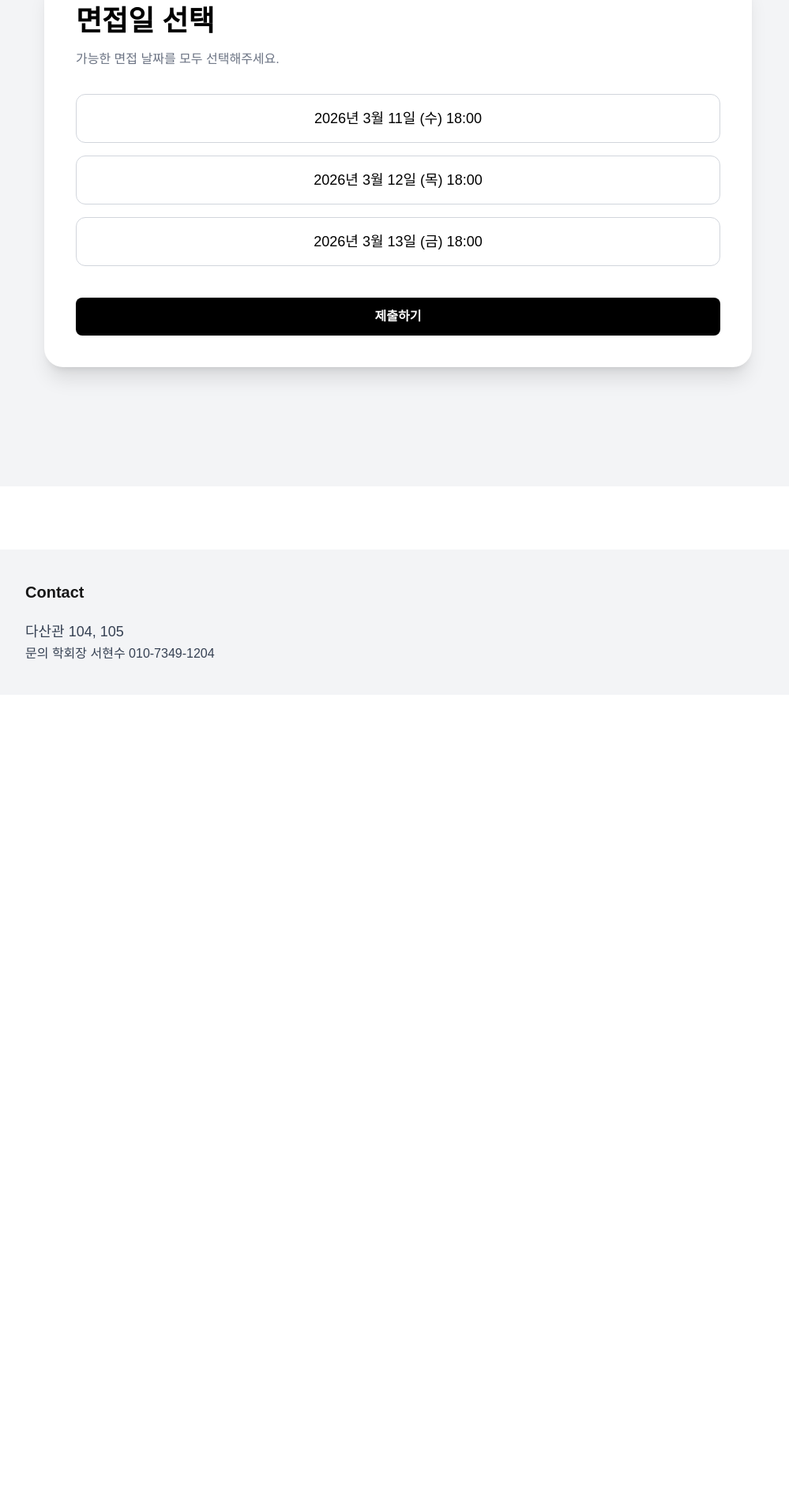
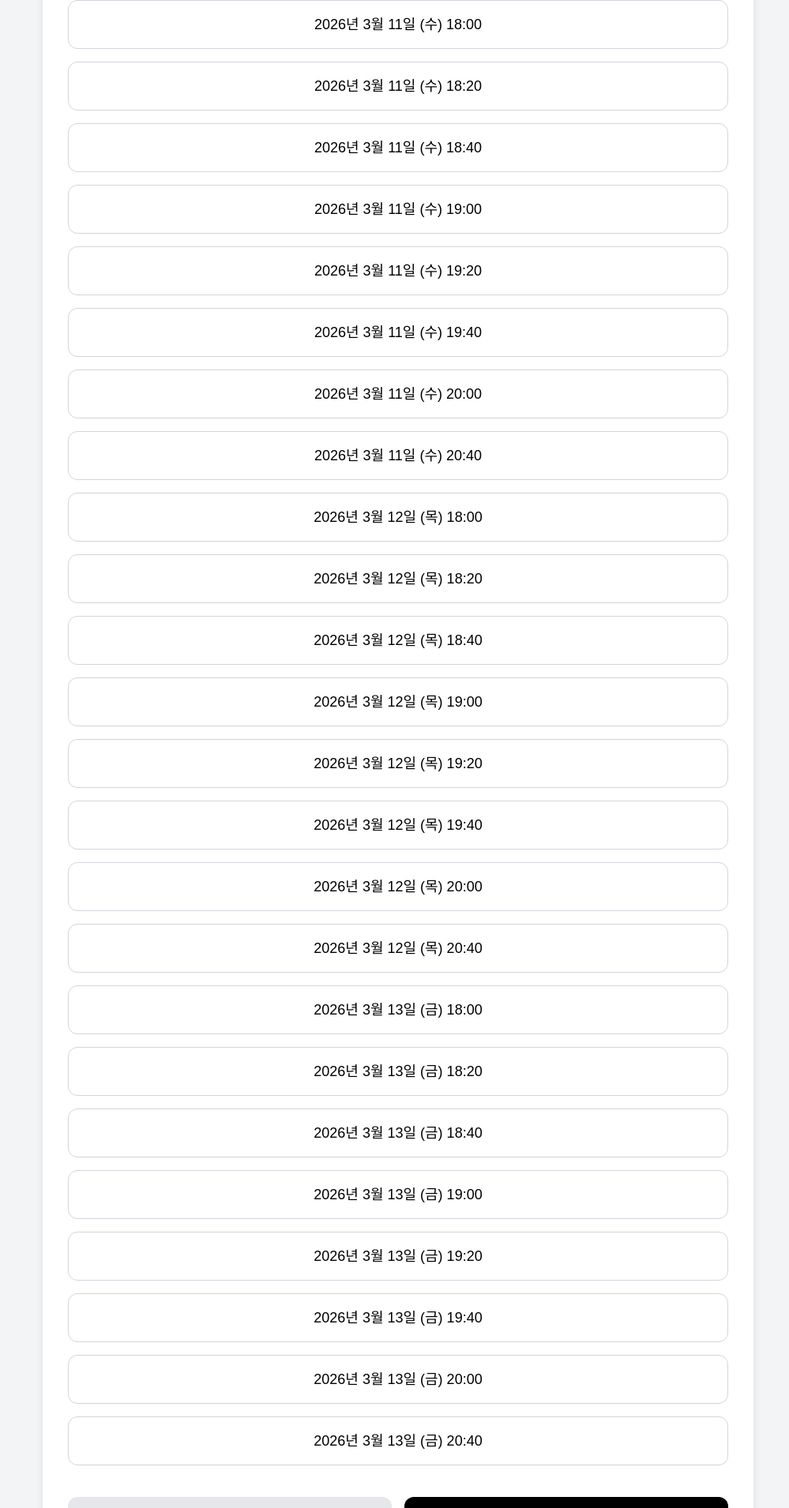
Before and after one commit to CSPCLAB/cspc-recruit-2026, a Next.js app: page /apply/interview in a window 1280 px wide. Shown: the part 293-2203 px from the top of the page at 79% size, without its empty margins (136-1135 px from the left). Before the commit the page ends 1173 px from the top, so only its background shows below. Built offline with nearby package versions, Linux system fonts and the light colour scheme.

Commit message:
면접일 변경

```diff
--- a/app/apply/interview/page.tsx
+++ b/app/apply/interview/page.tsx
@@ -9,8 +9,29 @@ export default function InterviewPage() {
   // 면접일
   const interviewDates = [
     "2026년 3월 11일 (수) 18:00",
+    "2026년 3월 11일 (수) 18:20",
+    "2026년 3월 11일 (수) 18:40",
+    "2026년 3월 11일 (수) 19:00",
+    "2026년 3월 11일 (수) 19:20",
+    "2026년 3월 11일 (수) 19:40",
+    "2026년 3월 11일 (수) 20:00",
+    "2026년 3월 11일 (수) 20:40",
     "2026년 3월 12일 (목) 18:00",
+    "2026년 3월 12일 (목) 18:20",
+    "2026년 3월 12일 (목) 18:40",
+    "2026년 3월 12일 (목) 19:00",
+    "2026년 3월 12일 (목) 19:20",
+    "2026년 3월 12일 (목) 19:40",
+    "2026년 3월 12일 (목) 20:00",
+    "2026년 3월 12일 (목) 20:40",
     "2026년 3월 13일 (금) 18:00",
+    "2026년 3월 13일 (금) 18:20",
+    "2026년 3월 13일 (금) 18:40",
+    "2026년 3월 13일 (금) 19:00",
+    "2026년 3월 13일 (금) 19:20",
+    "2026년 3월 13일 (금) 19:40",
+    "2026년 3월 13일 (금) 20:00",
+    "2026년 3월 13일 (금) 20:40",
   ];
 
   const toggleDate = (date: string) =>{
@@ -37,7 +58,7 @@ export default function InterviewPage() {
 
   return (
     <main className="min-h-screen bg-gray-100 flex items-center justify-center px-4 sm:px-6 md:px-10 py-10">
-      <div className="w-full max-w-[95%] sm:max-w-2xl md:max-w-3xl lg:max-w-4xl bg-white rounded-3xl shadow-xl p-6 sm:p-8 md:p-10 transition-all">
+      <div className="w-full sm:w-[90%] md:w-[70%] lg:w-[75%] bg-white text-black rounded-2xl shadow-lg p-6 sm:p-8 transition-all">
         <h1 className="text-2xl sm:text-3xl md:text-4xl font-bold mb-4 text-black">
           면접일 선택
         </h1>
@@ -63,12 +84,22 @@ export default function InterviewPage() {
           ))}
         </div>
 
-        <button
-          onClick={handleSubmit}
-          className="w-full bg-black text-white py-3 rounded-lg font-semibold hover:bg-gray-800 transition"
-        >
-          제출하기
-        </button>
+        <div className="grid grid-cols-2 gap-4">
+          <button
+            type="button"
+            onClick={()=>router.push("/apply")}
+            className="w-full bg-gray-200 text-black py-3 rounded-xl font-semibold hover:bg-gray-300 transition-all duration-200"
+          >
+            ← 뒤로가기
+          </button>
+
+          <button
+            onClick={handleSubmit}
+            className="w-full bg-black text-white py-3 rounded-xl font-bold text-lg shadow-lg hover:shadow-2xl hover:scale-[1.03] active:scale-[0.98] trasition-all duration-200"
+          >
+            제출하기
+          </button>
+        </div>
       </div>
     </main>
   );
--- a/app/apply/page.tsx
+++ b/app/apply/page.tsx
@@ -102,7 +102,7 @@ export default function ApplyPage() {
 
   return (
     <main className="min-h-screen bg-gray-100 flex items-center justify-center p-6">
-      <div className="w-full sm:w-[90%] md:w-[70%] lg:w-[55%] bg-white text-black rounded-2xl shadow-lg p-6 sm:p-8">
+      <div className="w-full sm:w-[90%] md:w-[70%] lg:w-[75%] bg-white text-black rounded-2xl shadow-lg p-6 sm:p-8">
         <h1 className="text-3xl md:text-4xl font-bold mb-2 text-black">2026 CSPC 학회원 모집</h1>
         <p className="text-gray-500 mb-8">
           아래 항목을 정확하게 작성해 주세요.
```
